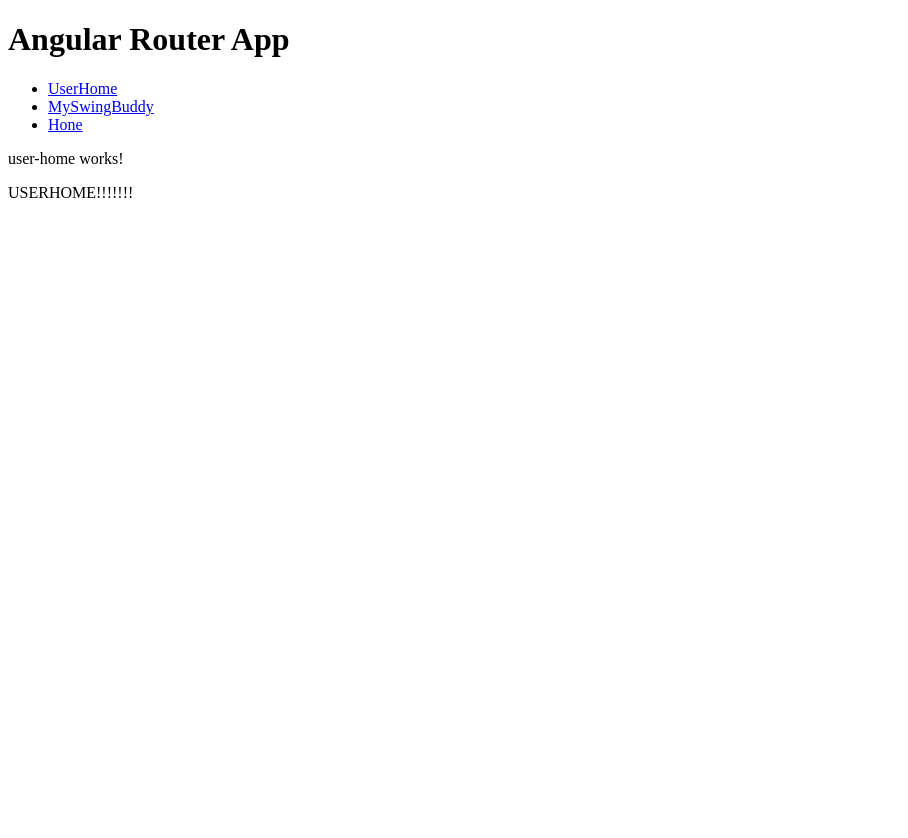
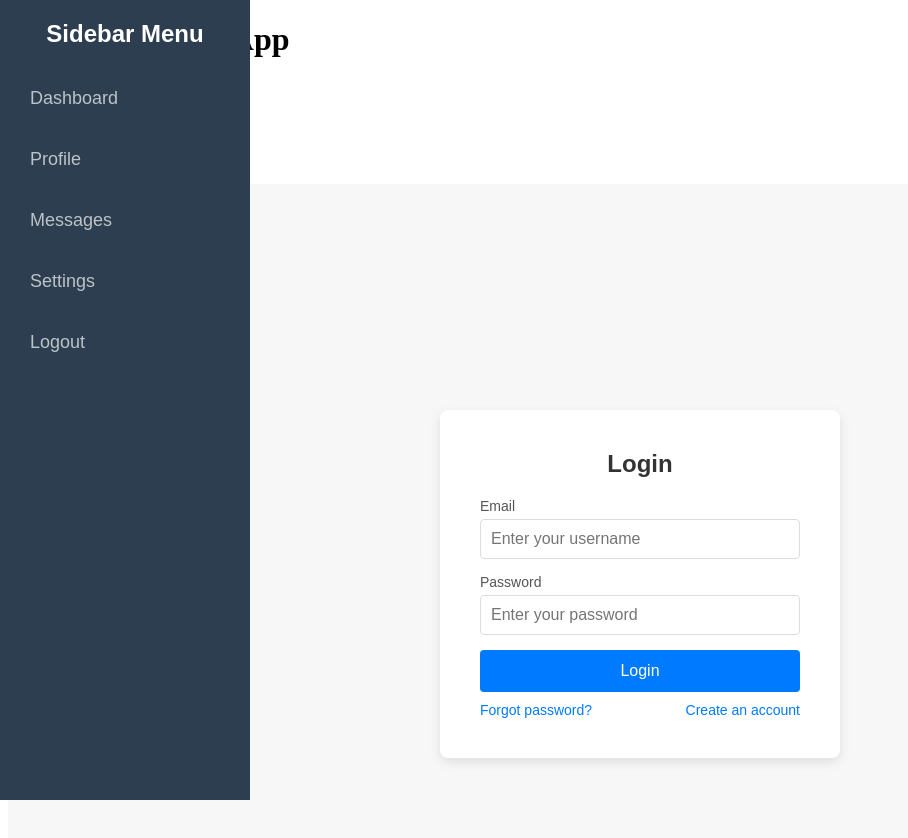
Before and after one commit to Tu-Nguyen2/MySwingBuddy, an Angular app: page /UserHome in a window 1280 px wide. Shown: the top 838 px of the page, without its empty margins (0-908 px from the left). Before the commit the page ends 800 px from the top, so only its background shows below. Built offline with nearby package versions, Linux system fonts and the light colour scheme.

Commit message:
alottt of changes

```diff
--- a/src/app/app.component.ts
+++ b/src/app/app.component.ts
@@ -1,5 +1,6 @@
 import { Component } from '@angular/core';
 import { HomeComponent } from './home/home.component';
+import { LoginComponent } from './login/login.component';
 import { UserHomeComponent } from './user-home/user-home.component';
 import { MySwingBuddyComponent } from './my-swing-buddy/my-swing-buddy.component';
 import { PageNotFoundComponent } from './page-not-found/page-not-found.component';
@@ -19,6 +20,7 @@ export class AppComponent {
 
 const routes: Routes = [
   {path: '', redirectTo: '/home', pathMatch: 'full' },
+  {path: 'Login', component: LoginComponent},
   {path: 'UserHome', component: UserHomeComponent},
   {path: 'MySwingBuddy', component: MySwingBuddyComponent},
   {path: '**', component: PageNotFoundComponent},
--- a/src/app/app.routes.ts
+++ b/src/app/app.routes.ts
@@ -3,6 +3,7 @@ import { UserHomeComponent } from './user-home/user-home.component';
 import { MySwingBuddyComponent } from './my-swing-buddy/my-swing-buddy.component';
 import { PageNotFoundComponent } from './page-not-found/page-not-found.component';
 import { HomeComponent } from './home/home.component';
+import { LoginComponent } from './login/login.component';
 
 export const routes: Routes = [
     {
@@ -20,5 +21,9 @@ export const routes: Routes = [
     {
         path:'**',
         component: PageNotFoundComponent
+    },
+    {
+        path:'Login',
+        component: LoginComponent
     }
 ];
--- /dev/null
+++ b/src/app/login/login.component.css
@@ -0,0 +1,92 @@
+* {
+    box-sizing: border-box;
+    margin: 0;
+    padding: 0;
+    font-family: 'Arial', sans-serif;
+}
+
+body {
+    display: flex;
+    justify-content: center;
+    align-items: center;
+    height: 100vh;
+    background-color: #f7f7f7;
+}
+
+.login-container {
+    background-color: #fff;
+    padding: 40px;
+    border-radius: 8px;
+    box-shadow: 0 4px 12px rgba(0, 0, 0, 0.1);
+    max-width: 400px;
+    width: 100%;
+}
+
+.login-form {
+    display: flex;
+    flex-direction: column;
+}
+
+.login-form h2 {
+    margin-bottom: 20px;
+    font-size: 24px;
+    text-align: center;
+    color: #333;
+}
+
+.input-group {
+    margin-bottom: 15px;
+    display: flex;
+    flex-direction: column;
+}
+
+.input-group label {
+    font-size: 14px;
+    margin-bottom: 5px;
+    color: #555;
+}
+
+.input-group input {
+    padding: 10px;
+    font-size: 16px;
+    border: 1px solid #ddd;
+    border-radius: 4px;
+    transition: border-color 0.3s;
+}
+
+.input-group input:focus {
+    border-color: #007bff;
+    outline: none;
+}
+
+.login-button {
+    padding: 12px;
+    background-color: #007bff;
+    color: white;
+    border: none;
+    border-radius: 4px;
+    cursor: pointer;
+    font-size: 16px;
+    transition: background-color 0.3s;
+}
+
+.login-button:hover {
+    background-color: #0056b3;
+}
+
+.extra-links {
+    display: flex;
+    justify-content: space-between;
+    margin-top: 10px;
+}
+
+.extra-links a {
+    font-size: 14px;
+    color: #007bff;
+    text-decoration: none;
+    transition: color 0.3s;
+}
+
+.extra-links a:hover {
+    color: #0056b3;
+}
--- /dev/null
+++ b/src/app/login/login.component.html
@@ -0,0 +1,30 @@
+<!DOCTYPE html>
+<html lang="en">
+<head>
+    <meta charset="UTF-8">
+    <meta name="viewport" content="width=device-width, initial-scale=1.0">
+    <meta http-equiv="X-UA-Compatible" content="IE=edge">
+    <title>Login Page</title>
+    <link rel="stylesheet" href="./login.component.css">
+</head>
+<body>
+    <div class="login-container">
+        <form class="login-form">
+            <h2>Login</h2>
+            <div class="input-group">
+                <label for="username">Email</label>
+                <input type="username" id="username" name="username" placeholder="Enter your username" required>
+            </div>
+            <div class="input-group">
+                <label for="password">Password</label>
+                <input type="password" id="password" name="password" placeholder="Enter your password" required>
+            </div>
+            <button type="submit" class="login-button">Login</button>
+            <div class="extra-links">
+                <a href="#">Forgot password?</a>
+                <a href="#">Create an account</a>
+            </div>
+        </form>
+    </div>
+</body>
+</html>
--- a/src/app/user-home/user-home.component.html
+++ b/src/app/user-home/user-home.component.html
@@ -1,2 +1,3 @@
-<p>user-home works!</p>
-<p>USERHOME!!!!!!!</p>
+<p>hello</p>
+<app-login></app-login>
+<app-user-nav-bar></app-user-nav-bar>
--- a/src/app/user-home/user-home.component.ts
+++ b/src/app/user-home/user-home.component.ts
@@ -1,9 +1,11 @@
 import { Component } from '@angular/core';
+import { LoginComponent } from "../login/login.component";
+import { UserNavBarComponent } from "../user-nav-bar/user-nav-bar.component";
 
 @Component({
   selector: 'app-user-home',
   standalone: true,
-  imports: [],
+  imports: [LoginComponent, UserNavBarComponent],
   templateUrl: './user-home.component.html',
   styleUrl: './user-home.component.css'
 })
--- a/src/app/user-nav-bar/user-nav-bar.component.css
+++ b/src/app/user-nav-bar/user-nav-bar.component.css
@@ -0,0 +1,101 @@
+* {
+    margin: 0;
+    padding: 0;
+    box-sizing: border-box;
+    font-family: 'Arial', sans-serif;
+}
+
+body {
+    display: flex;
+    min-height: 100vh;
+    background-color: #f4f4f4;
+}
+
+.sidebar {
+    width: 250px;
+    background-color: #2c3e50;
+    padding: 20px;
+    height: 100vh;
+    position: fixed;
+    top: 0;
+    left: 0;
+    transition: all 0.3s ease;
+}
+
+.sidebar h2 {
+    color: #fff;
+    text-align: center;
+    margin-bottom: 30px;
+    font-size: 24px;
+}
+
+.sidebar ul {
+    list-style-type: none;
+}
+
+.sidebar ul li {
+    margin: 20px 0;
+}
+
+.sidebar ul li a {
+    color: #bdc3c7;
+    text-decoration: none;
+    font-size: 18px;
+    display: block;
+    padding: 10px;
+    border-radius: 4px;
+    transition: background-color 0.3s ease;
+}
+
+.sidebar ul li a:hover {
+    background-color: #34495e;
+    color: #fff;
+}
+
+.content {
+    margin-left: 250px;
+    padding: 20px;
+    width: calc(100% - 250px);
+    transition: all 0.3s ease;
+}
+
+.content h1 {
+    font-size: 36px;
+    color: #333;
+}
+
+.content p {
+    font-size: 18px;
+    color: #666;
+}
+
+/* Responsive Sidebar for Smaller Screens */
+@media screen and (max-width: 768px) {
+    .sidebar {
+        width: 200px;
+    }
+
+    .content {
+        margin-left: 200px;
+        width: calc(100% - 200px);
+    }
+}
+
+@media screen and (max-width: 576px) {
+    .sidebar {
+        width: 100px;
+    }
+
+    .sidebar h2 {
+        font-size: 18px;
+    }
+
+    .sidebar ul li a {
+        font-size: 14px;
+    }
+
+    .content {
+        margin-left: 100px;
+        width: calc(100% - 100px);
+    }
+}
--- a/src/app/user-nav-bar/user-nav-bar.component.html
+++ b/src/app/user-nav-bar/user-nav-bar.component.html
@@ -1 +1,22 @@
-<p>user-nav-bar works!</p>
+<!DOCTYPE html>
+<html lang="en">
+<head>
+    <meta charset="UTF-8">
+    <meta name="viewport" content="width=device-width, initial-scale=1.0">
+    <meta http-equiv="X-UA-Compatible" content="IE=edge">
+    <title>Sidebar Layout</title>
+    <link rel="stylesheet" href="./user-nav-bar.component.css">
+</head>
+<body>
+    <div class="sidebar">
+        <h2>Sidebar Menu</h2>
+        <ul>
+            <li><a href="#">Dashboard</a></li>
+            <li><a href="#">Profile</a></li>
+            <li><a href="#">Messages</a></li>
+            <li><a href="#">Settings</a></li>
+            <li><a href="#">Logout</a></li>
+        </ul>
+    </div>
+</body>
+</html>
```
Also changed, not shown: src/app/login/login.component.ts (added, +12 -0 lines), 1 other file (tests, documents, lock files or other folders).
